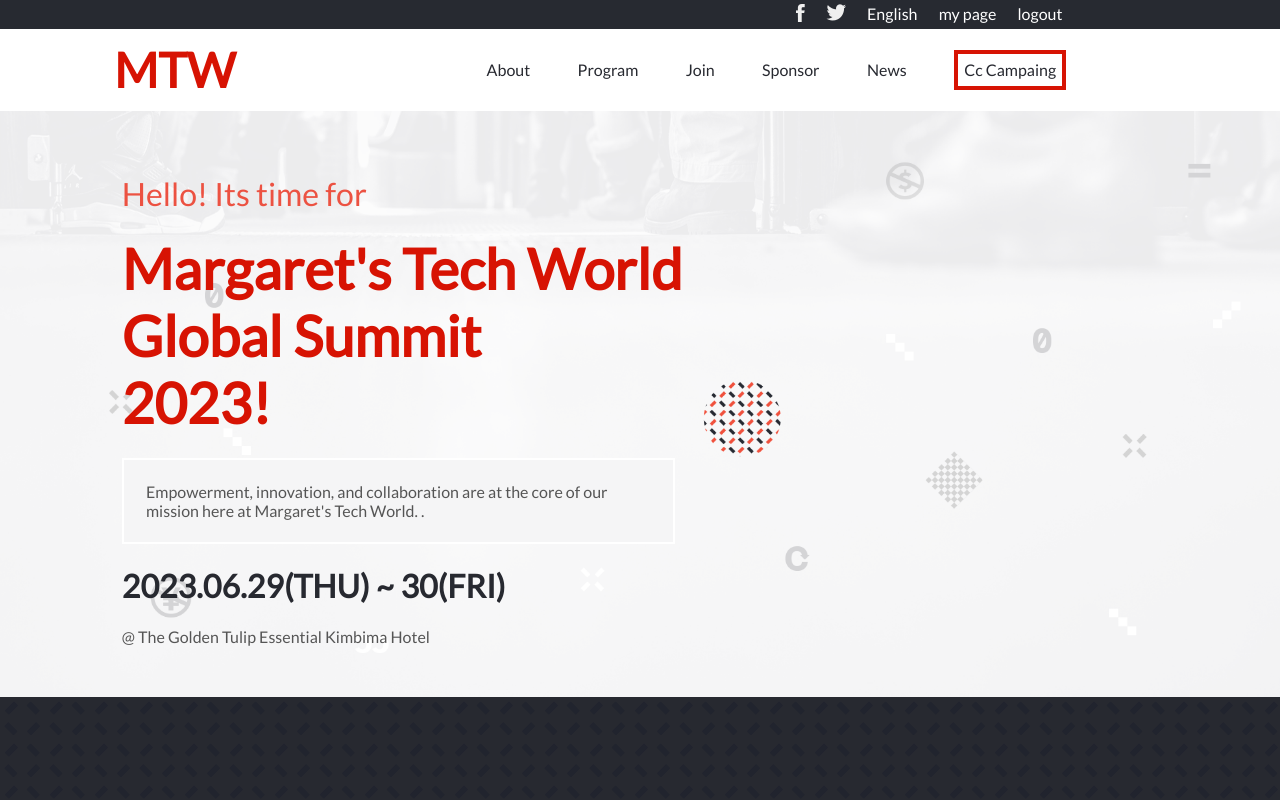
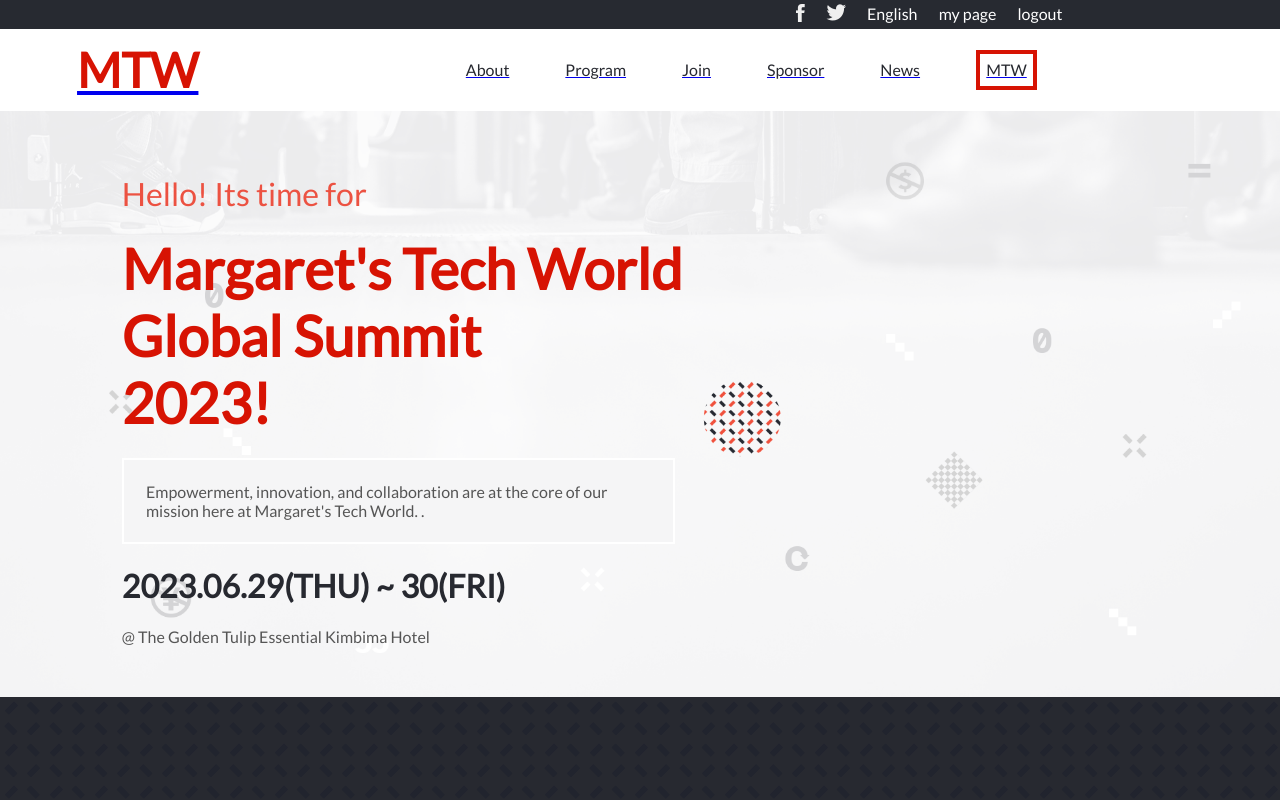
Before and after one commit to MargaretTechworld/GlobalTechSummit, a website: page index.html in a window 1280 px wide. Shown: the top 800 px of the page. Drawn offline with Linux system fonts and the light colour scheme.

```diff
--- a/index.html
+++ b/index.html
@@ -21,20 +21,20 @@
         <a class="top-link" href="#">logout</a>
       </nav>
       <nav class="nav">
-          <h1 class="logo">MTW</h1>
+        <a href="./index.html"><h1 class="logo">MTW</h1></a>
         <ul class="nav-links-ul">
           <li class="nav-links close">x</li>
-            <li class="nav-links">About</li>
+          <a href="./about.html"><li class="nav-links">About</li></a>
           <div class="horiz-nav"></div>
-            <li class="nav-links">Program</li>
+          <a href="#"><li class="nav-links">Program</li></a>
           <div class="horiz-nav"></div>
-            <li class="nav-links">Join</li>
+          <a href="#"><li class="nav-links">Join</li></a>
           <div class="horiz-nav"></div>
-            <li class="nav-links">Sponsor</li>
+          <a href="#"><li class="nav-links">Sponsor</li></a>
           <div class="horiz-nav"></div>
-            <li class="nav-links">News</li>
+          <a href="#"><li class="nav-links">News</li></a>
           <div class="horiz-nav"></div>
-            <li class="nav-links special-link">Cc Campaing</li>
+          <a class="special-link" href="./index.html"><li class="nav-links ">MTW</li></a>
           <div class="horiz-nav"></div>
         </ul>
         <div class="toggleBar">
```
Lines whose indentation alone changed are shown as unchanged.
